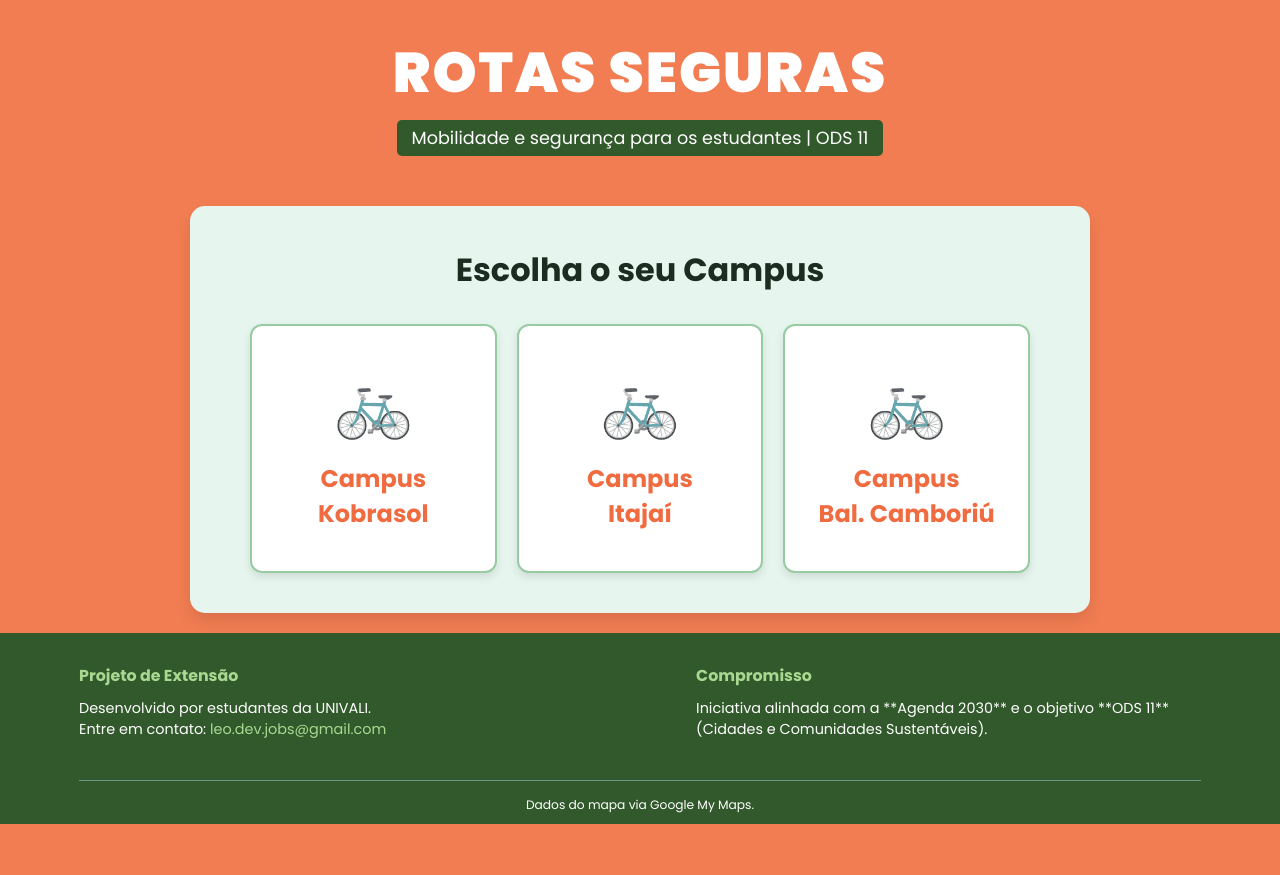
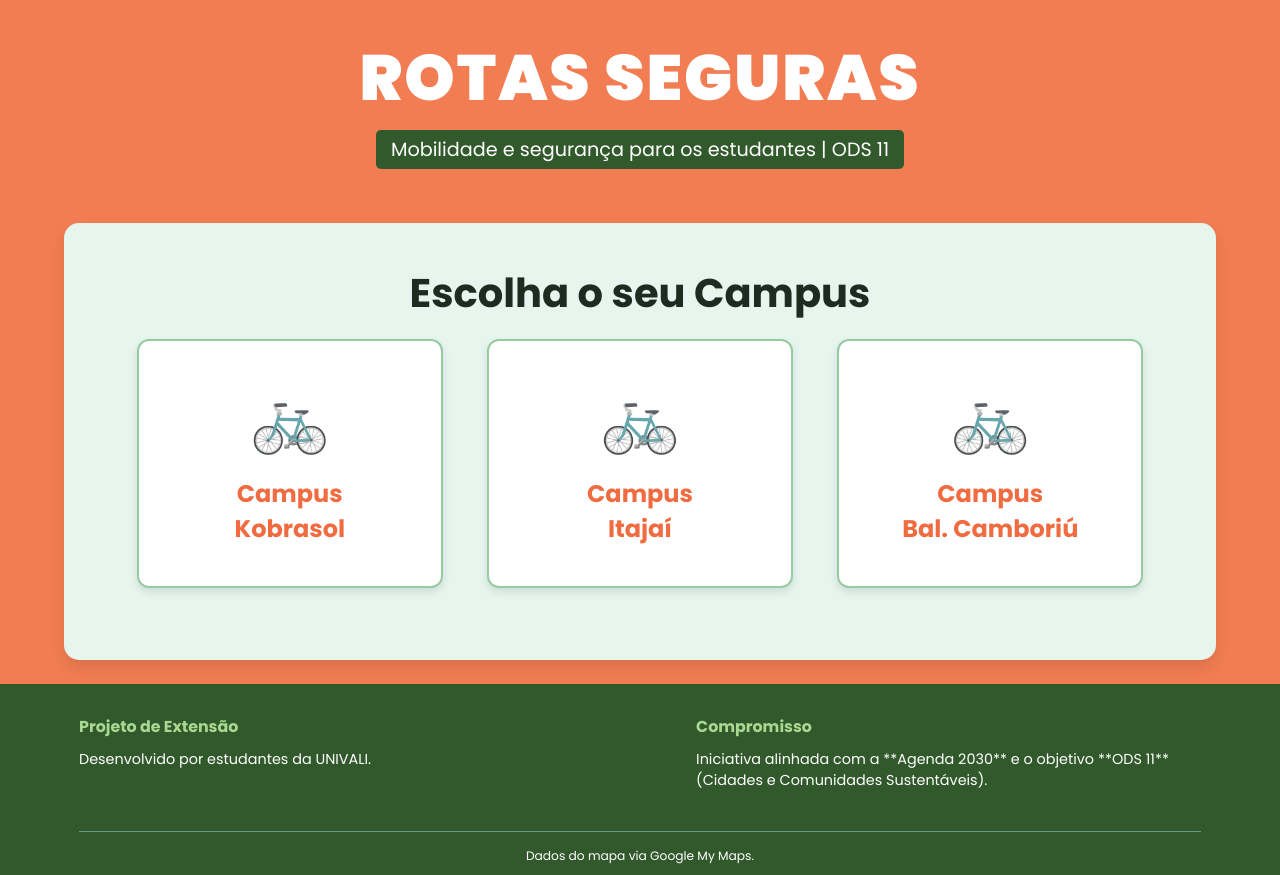
Before and after one commit to LeomarAlves/rotas-seguras-univali, a plain HTML site: page index.html in a window 1280 px wide. Before the commit the page ends 824 px from the top, so only its background shows below. Drawn offline with Linux system fonts and the light colour scheme.

Commit message:
alinhamentos

```diff
--- a/css/style.css
+++ b/css/style.css
@@ -28,7 +28,7 @@ body {
     margin-bottom: 10px;
 }
 .main-header h1 {
-    font-size: 3.5em;
+    font-size: 4em;
     margin-bottom: 5px;
     color: white;
     text-transform: uppercase;
@@ -36,7 +36,7 @@ body {
     font-weight: 900;
 }
 .subtitle {
-    font-size: 1.1em;
+    font-size: 1.2em;
     font-weight: 400;
     opacity: 1;
     color: white;
@@ -50,13 +50,13 @@ body {
     text-align: center;
     background-color: #e6f5ee;
     border-radius: 15px;
-    margin: 20px auto;
+    margin: 24px auto;
     width: 90%;
-    max-width: 900px;
+    max-width: 1200px;
     box-shadow: 0 8px 16px rgba(0, 0, 0, 0.1);
 }
 .map-links h2 {
-    font-size: 2em;
+    font-size: 2.5em;
     margin-bottom: 10px;
     color: #1c2c20;
 }
@@ -68,8 +68,9 @@ body {
 .card-grid {
     display: grid;
     grid-template-columns: 1fr;
-    gap: 20px;
-    margin-top: 30px;
+    gap: 44px;
+    margin-top: 16px;
+    margin-bottom: 32px;
 }
 .map-card {
     display: flex;
--- a/index.html
+++ b/index.html
@@ -26,7 +26,7 @@
 
                 <a href="https://www.google.com/maps/d/edit?mid=1EPKvrTv6vL9vDZftYaI3l5S1bgpWLVY&ll=-27.596047986224526%2C-48.61547670287709&z=16" target="_blank" class="map-card">
                     <span class="icon">🚲</span>
-                    <h3>Campus Kobrasol</h3>
+                    <h3>Campus <br> Kobrasol</h3>
                 </a>
 
                 <a href="[LINK DO MAPA ITAJAÍ]" target="_blank" class="map-card">
@@ -51,7 +51,6 @@
                 <div class="footer-section">
                     <h4>Projeto de Extensão</h4>
                     <p>Desenvolvido por estudantes da UNIVALI.</p>
-                    <p>Entre em contato: <a href="e-mail para:leo.dev.jobs@gmail.com" class="footer-link">leo.dev.jobs@gmail.com</a></p>
                 </div>
 
                 <div class="footer-section">
```
